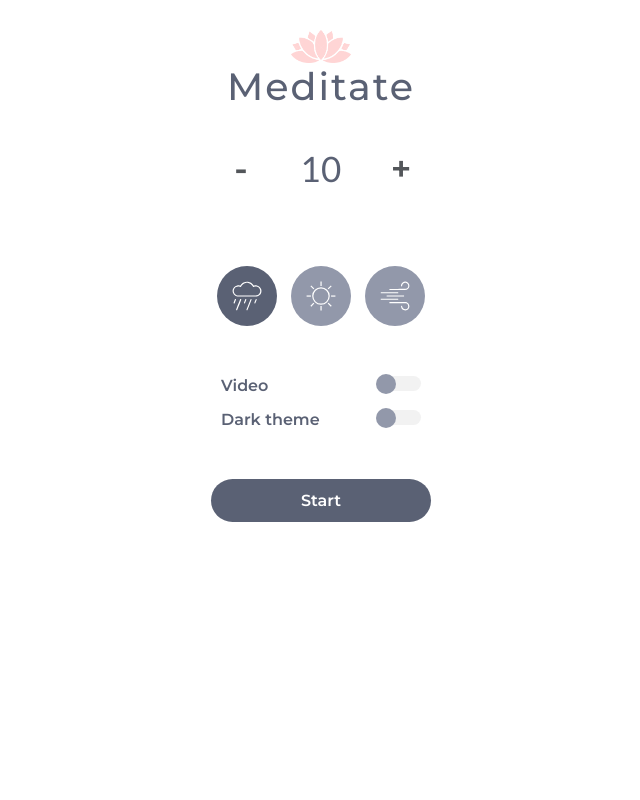
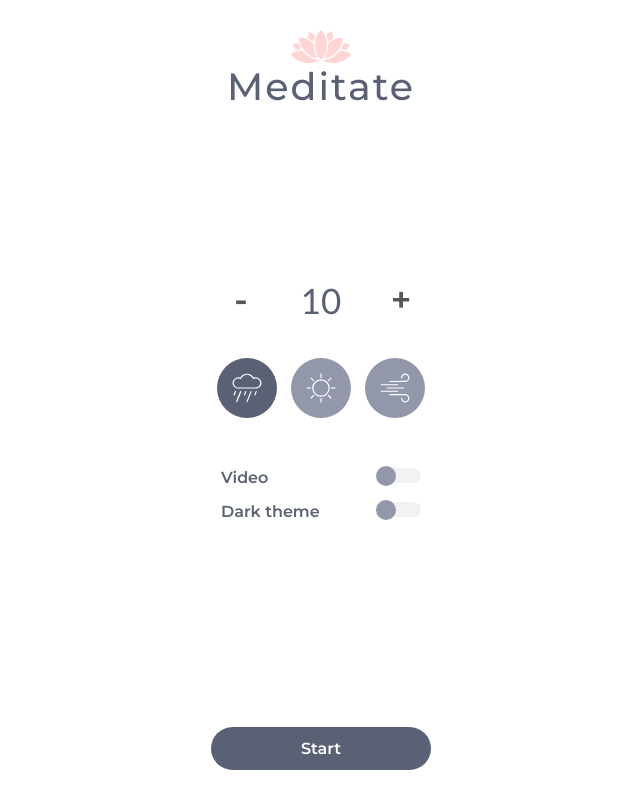
Before and after one commit to NunoGaioPereira/meditation-timer, a PHP site: page / in a window 1280 px wide. Shown: the whole page, without its empty margins (319-959 px from the left). Run offline with PHP 8.4, Linux system fonts and the light colour scheme.

Commit message:
style: display flex main menu

```diff
--- a/css/meditation.css
+++ b/css/meditation.css
@@ -38,15 +38,28 @@ h3 {
     font-size: 38px;
     letter-spacing: 2px;
     text-align: center;
-    margin: 0 0 30px;
+    margin: 0 0 20px;
     font-weight: 500;
     color: var(--light-contrast);
+}
+
+.main {
+   /* position: absolute;
+    left: 50%;
+    top: 50%;
+    transform: translate(-50%, -50%);*/
 }
 
 .app {
     visibility: visible;
     opacity: 1;
     transition: opacity 0.5s ease-in-out;
+    display: flex;
+    flex-direction: column;
+    align-items: center;
+    justify-content: space-between;
+    height: 100vh;
+    padding-bottom: 30px;
 }
 
 .app.open {
@@ -62,7 +75,7 @@ h3 {
 
 .time-picker {
     max-width: 200px;
-    margin: 0 auto;
+    margin: 0 auto 30px;
     color: #53565a;
     font-size: 35px;
     font-weight: 700;
@@ -142,7 +155,7 @@ h3 {
   height: 60px;
   width: 60px;
   border-radius: 50%;
-  margin: 50px 5px 0;
+  margin: 0 5px;
   padding: 15px;
   background-color: var(--dark-contrast);
   cursor: pointer;
--- a/index.php
+++ b/index.php
@@ -10,8 +10,11 @@
 </head>
 <body class="light">
     <div class="app">
+        <div class="info">
             <img class="logo" src="./includes/imgs/logo_pink.png">
             <h3>Meditate</h3>
+        </div>
+        <div class="main">
             <div class="time-picker" data-time="00:10">
                 <!-- <div class="hour">
                     <div class="hr-up"></div>
@@ -107,6 +110,7 @@
                 </div>
             </div>
 
+        </div>
         <a href="#/" id="start">Start</a>
     </div>
 
```
Lines whose indentation alone changed are shown as unchanged.
